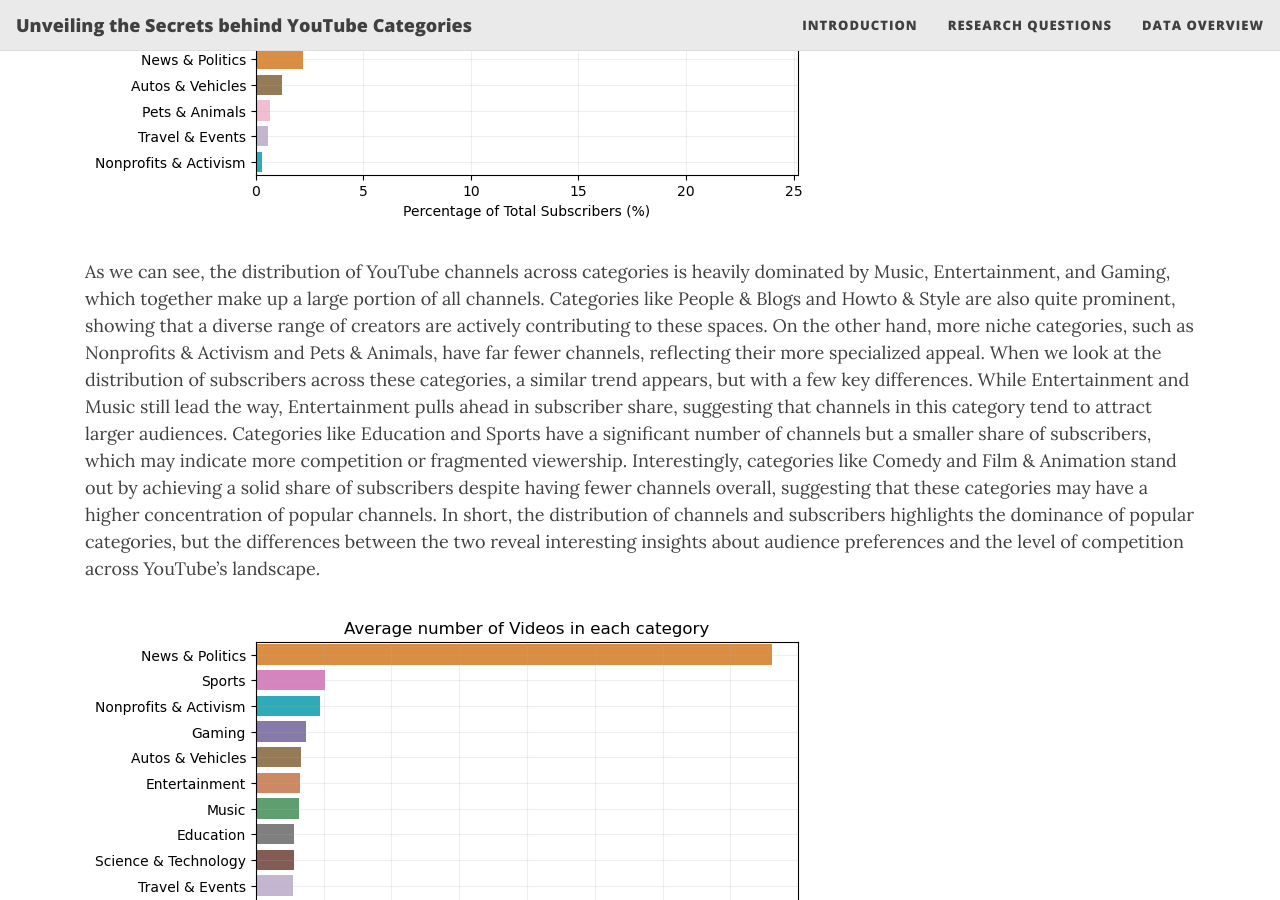
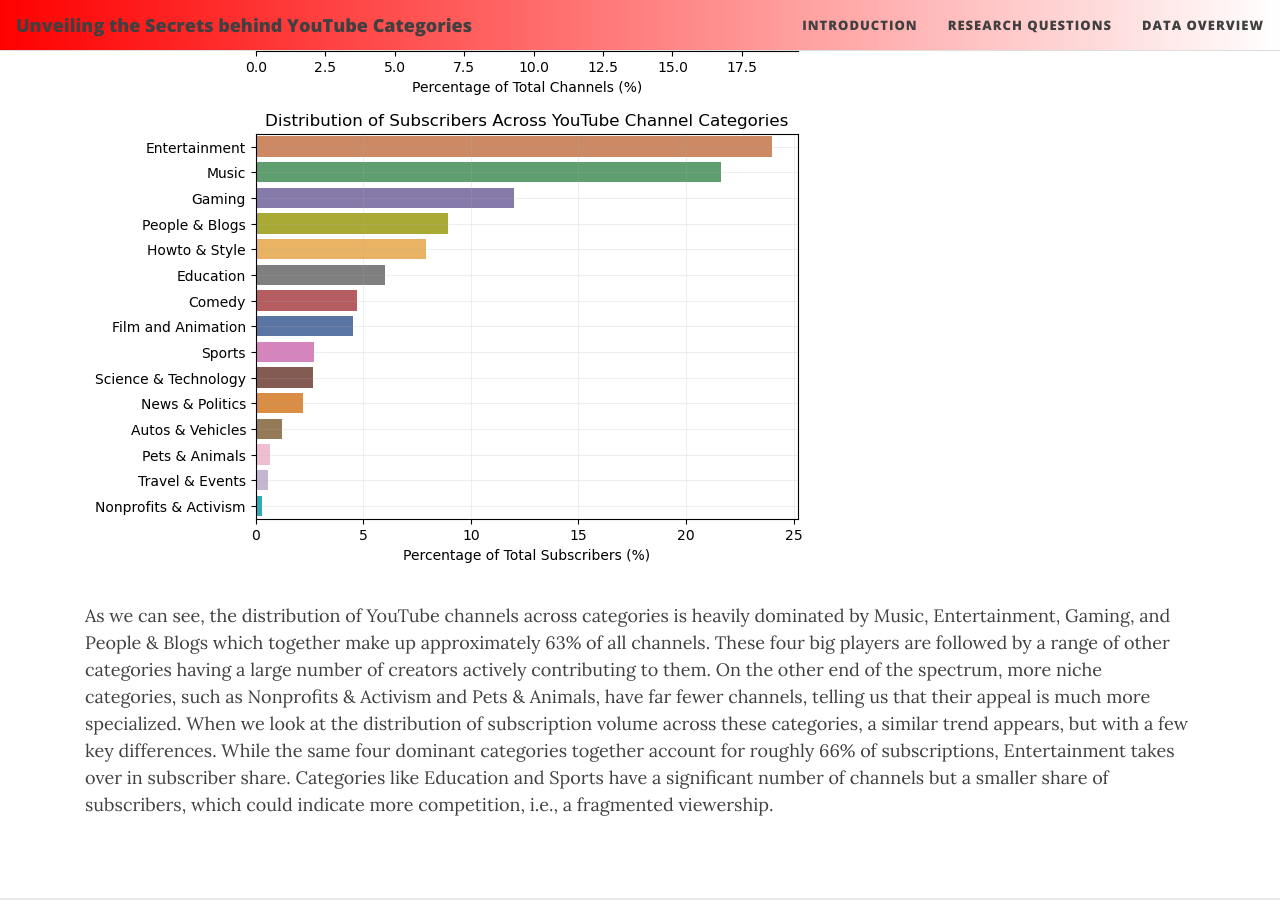
Before and after one commit to epfl-ada/ada-2024-project-grenobelgium, a Jekyll site: the page built from index.html, in a window 1280 px wide and 900 px high, scrolled down 2110 px. Built offline with Jekyll 4.4.1, drawn with Linux system fonts in a browser that asks for light colours; some of the changed text lies outside the part shown.

Commit message:
Add gradient to navbar

```diff
--- a/_includes/nav.html
+++ b/_includes/nav.html
@@ -1,4 +1,4 @@
-<nav class="navbar navbar-expand-xl navbar-light fixed-top navbar-custom {% if page.nav-short %}top-nav-short-permanent{% else %}top-nav-regular{% endif %}">
+<nav class="navbar navbar-expand-xl navbar-light fixed-top navbar-custom {% if page.nav-short %}top-nav-short-permanent{% else %}top-nav-regular{% endif %}" style="background: linear-gradient(to right, #ff0000, #ffffff);">
 
   {%- if site.title-img -%}
     <a class="navbar-brand navbar-brand-logo" href="{{ '/' | absolute_url }}"><img alt="{{ site.title }} Logo" src="{{ site.title-img | relative_url}}"/></a>
--- a/index.html
+++ b/index.html
@@ -3,20 +3,23 @@ layout: default
 title: "Unveiling the Secrets Behind YouTube Categories"
 ---
 
-<section id="hero" style="background-image: url('assets/img/background.png'); background-size: cover; background-position: center; padding: 150px 0; text-align: center; color: white; width: 100vw; margin-left: calc(50% - 50vw); margin-top: -100px;">
+<section id="hero" style="background-image: url('assets/img/background.png'); background-size: cover; background-position: center; padding: 150px 0; text-align: center; color: white; width: 100vw; margin-left: calc(50% - 50vw);">
   <h1 style="font-size: 3em; font-weight: bold; text-shadow: 3px 3px 6px rgba(0, 0, 0, 0.8);">Unveiling the Secrets Behind YouTube Categories</h1>
   <p style="font-size: 1.5em; text-shadow: 3px 3px 6px rgba(0, 0, 0, 0.8);">How does content diversity on YouTube influence audience engagement and channel growth?</p>
 </section>
 
 <section id="introduction">
   <h2>Introduction</h2>
-  <p style="color: red;">TODO</p>
-  <p>With millions of videos and hundreds of thousands of channels, YouTube is a content universe. We explored whether channels benefit from focusing on a single category or covering many topics. Using the large-scale YouNiverse dataset, we reveal how content variety correlates with subscriber counts, engagement, and long-term growth.</p>
+  <p>Every YouTuber starting out has to make a big decision: should they stick to what they're good at or try out different kinds of content? With over 2.7 billion users on YouTube and 500 hours of video uploaded every minute, the competition is very strong. Deciding whether to focus on a niche or to mix it up can really shape how your channel grows, how well you connect with your audience, and how successful you'll be in the long run.</p>
+
+  <p>The goal of this project is to investigate this trade-off between specialization and diversification. By analyzing the YouNiverse dataset, which is made up of over 136,000 channels and 72 million videos, we aim to uncover patterns and insights that can guide content creators in making informed decisions about their content strategy.</p>
+
+  <p>Restricting ourselves to established channels with at least 10,000 subscribers, we examine how different approaches to diversification correlated with metrics of success, from subscriber growth to audience engagement.</p>
 </section>
-
 
 <section id="research-questions">
   <h2>Research Questions</h2>
+  <p>To systematically explore the relationship between content diversity and channel success, we investigate six central questions:</p>
   <ol>
     <li>Do YouTube channels with diverse content attract larger audiences and higher growth rates than those focused on a single topic?</li>
     <li>How does content diversity affect viewer engagement and loyalty?</li>
@@ -30,16 +33,12 @@ title: "Unveiling the Secrets Behind YouTube Categories"
 
 <section id="data-overview">
   <h2>The Data</h2>
-  <p>The YouNiverse dataset contains over 136,000 English-language YouTube channels and more than 72 million videos. We focused on channels with more than 10k subscribers and at least 10 videos. This allowed us to capture established creators and avoid noise from very small channels. At the same time, however, it is important to acknowledge the possibility that we introduced a bias by excluding smaller channels, which may have different characteristics and/or growth trajectories.</br>
+  <p>The YouNiverse dataset contains over 136,000 English-language YouTube channels and more than 72 million videos. We focuse on channels with more than 10,000 subscribers and at least 10 videos. This allows us to capture established creators and avoid noise from very small channels. At the same time, however, it is important to acknowledge the possibility that we thereby introduce a bias by excluding smaller channels whose growth trajectories might differ.</br>
   With this in mind, let us have a look at the distribution of channels and subscribers across categories.</p>
   <p style="color: red;">TODO: change into pie charts. Plotly for some interactivity?</p>
   <img src="assets/img/channel-category-distr.png" alt="Plot 2">
   <img src="assets/img/subscribers-across-categories.png" alt="Plot 3">
-  <!-- <p>As we can see, the dataset is dominated by channels in the Entertainment, Music, Gaming, and People & Blogs categories which reflects their potential to appeal to broad audiences. The YouTube landscape also contains a significant number of channels dealing with topics like Howto & Style, Education, and Sports, whereas categories such as Nonprofits & Activism and Pets & Animals are more niche, resulting in fewer channels.</p> -->
-  </p>As we can see, the distribution of YouTube channels across categories is heavily dominated by Music, Entertainment, and Gaming, which together make up a large portion of all channels. Categories like People & Blogs and Howto & Style are also quite prominent, showing that a diverse range of creators are actively contributing to these spaces. On the other hand, more niche categories, such as Nonprofits & Activism and Pets & Animals, have far fewer channels, reflecting their more specialized appeal.
+  </p>As we can see, the distribution of YouTube channels across categories is heavily dominated by Music, Entertainment, Gaming, and People & Blogs which together make up approximately 63% of all channels. These four big players are followed by a range of other categories having a large number of creators actively contributing to them. On the other end of the spectrum, more niche categories, such as Nonprofits & Activism and Pets & Animals, have far fewer channels, telling us that their appeal is much more specialized.
 
-When we look at the distribution of subscribers across these categories, a similar trend appears, but with a few key differences. While Entertainment and Music still lead the way, Entertainment pulls ahead in subscriber share, suggesting that channels in this category tend to attract larger audiences. Categories like Education and Sports have a significant number of channels but a smaller share of subscribers, which may indicate more competition or fragmented viewership. Interestingly, categories like Comedy and Film & Animation stand out by achieving a solid share of subscribers despite having fewer channels overall, suggesting that these categories may have a higher concentration of popular channels.
-
-In short, the distribution of channels and subscribers highlights the dominance of popular categories, but the differences between the two reveal interesting insights about audience preferences and the level of competition across YouTube’s landscape.</p>
-  <img src="assets/img/avg-number-videoes-per-category.png" alt="Plot 1">
+When we look at the distribution of subscription volume across these categories, a similar trend appears, but with a few key differences. While the same four dominant categories together account for roughly 66% of subscriptions, Entertainment takes over in subscriber share. Categories like Education and Sports have a significant number of channels but a smaller share of subscribers, which could indicate more competition, i.e., a fragmented viewership.</p>
 </section>
```
